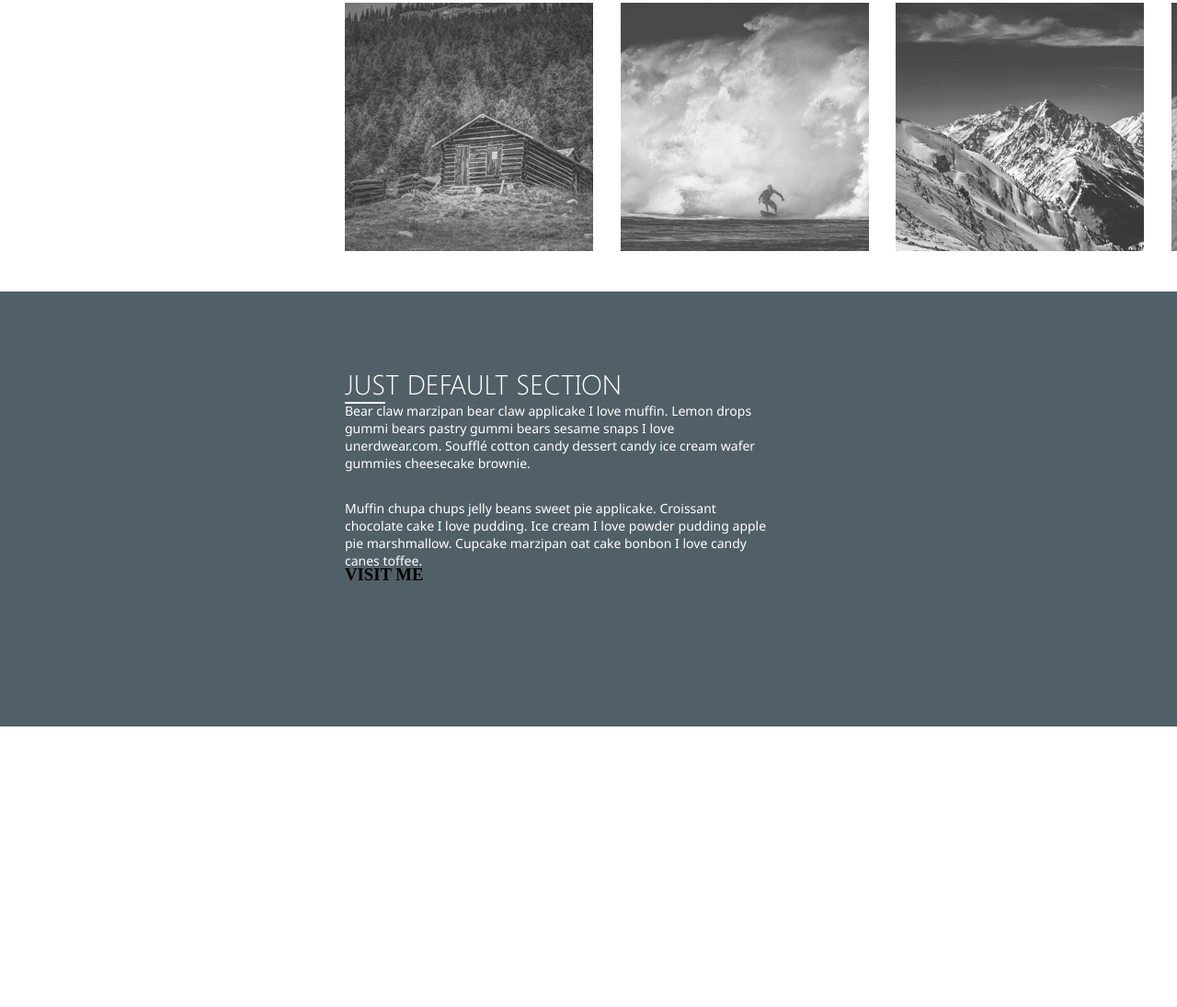
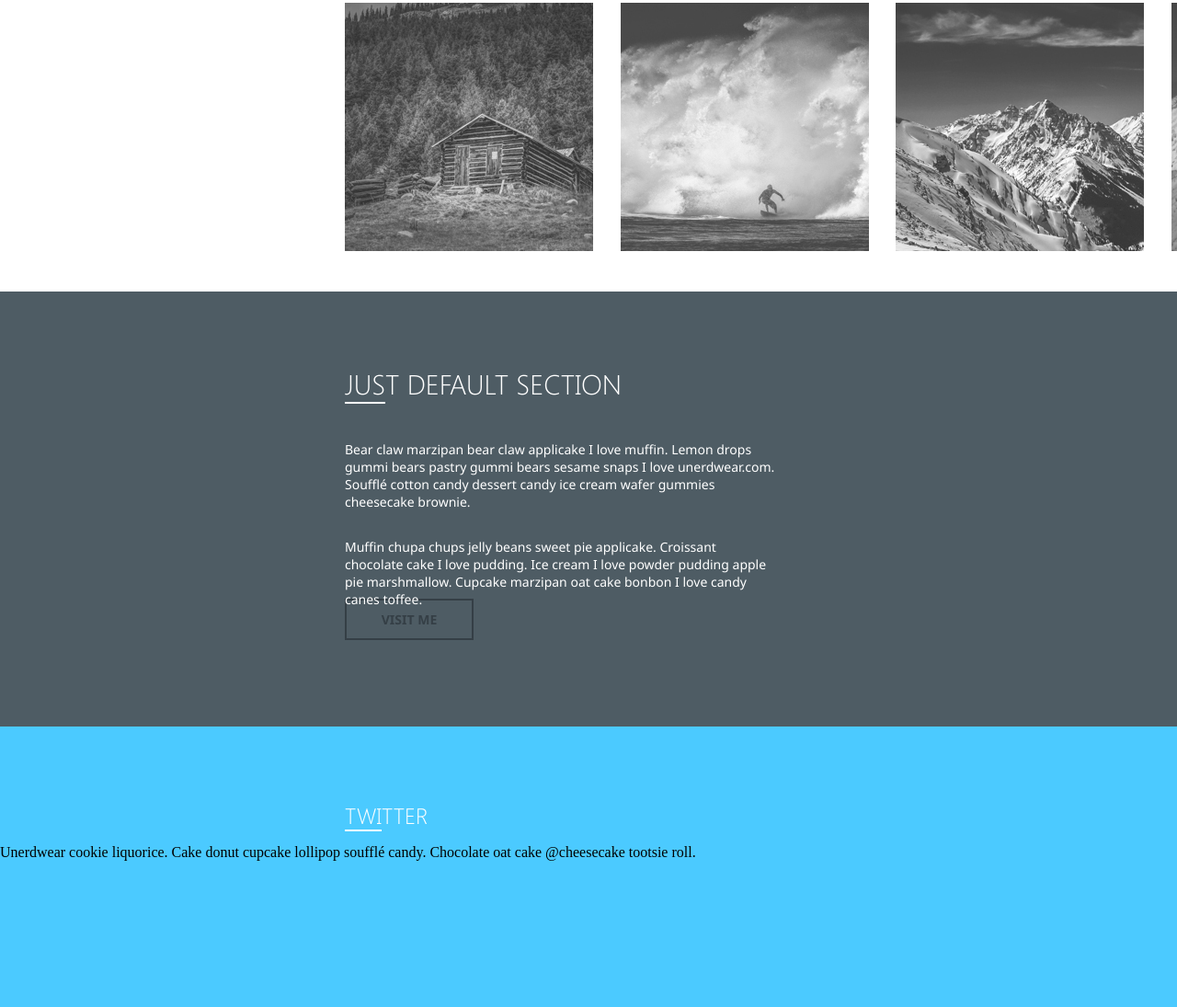
Before and after one commit to Soleneperchet/one-page, a plain HTML site: page index.html in a window 1280 px wide. Shown: the part 1732-2827 px from the top of the page at 92% size. Before the commit the page ends 2522 px from the top, so only its background shows below. Drawn offline with Linux system fonts and the light colour scheme.

Commit message:
rajout section twitter

```diff
--- a/index.html
+++ b/index.html
@@ -119,5 +119,18 @@
              <h3 class="visit_me" >VISIT ME</h3>
         </div>
     </div>
+
+    <!-- FIN JUST DEFAULT SECTION-->
+
+    <!-- TWITTER-->
+    <div class="container_5">
+        <h2 class="h2_twitter"><span>TWI</span>TTER</h2>
+            <p class="tweet">Unerdwear cookie liquorice. Cake donut cupcake lollipop soufflé candy.
+                Chocolate oat cake @cheesecake tootsie roll.
+            </p>
+
+        </div>
+    </div>
+
 </body>
 </html>
--- a/style.css
+++ b/style.css
@@ -258,7 +258,7 @@ span
 /* DEBUT JUST DEFAULT SECTION */
 .container_4
 {
-    background-color: #515f67;
+    background-color: #4e5c64;
     width: 1920px;
     height: 473px;
 }
@@ -284,8 +284,10 @@ span
 
 .column_1_jds
 {
-    width: 467px;
+    width: 470px;
     height: 158px;
+    padding-top: 42px;
+
 }
 
 .phrase_default
@@ -297,3 +299,37 @@ span
     margin: 0;
     padding-bottom: 30px;
 }
+
+.visit_me
+{
+    color: #353f46;
+    display: flex;
+    justify-content: center;
+    align-items: center;
+    width: 136px;
+    height: 41px;
+    font-size: 14px;
+    font-family: 'Segoe UI';
+    font-weight: bold;
+    border: 2px solid #353f46;
+}
+
+/* FIN JDS */
+.container_5
+{
+    background-color: #4bcaff;
+    width: 1920px;
+    height: 305px;
+}
+
+.h2_twitter
+{
+    margin: 0;
+    color: white;
+    width: 1159px;
+    margin-left: 375px;
+    margin-right: 375px;
+    padding-top: 80px;
+    font-family: 'Segoe UI Light';
+    font-weight: 100;
+}
```
Lines whose indentation alone changed are shown as unchanged.
